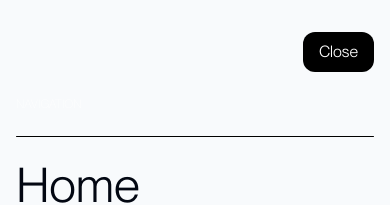
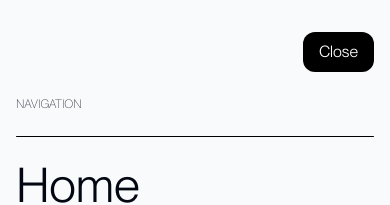
Before and after one commit to umar-ibn-shafee/portfolio, a Next.js app: page / in a window 390 px wide. Both pictures are taken after a click on the element "Menu". Shown: the top 205 px of the page. Built offline with nearby package versions, Linux system fonts and the light colour scheme.

Commit message:
mobile header fixes

```diff
--- a/components/header.tsx
+++ b/components/header.tsx
@@ -25,7 +25,7 @@ export default function Header() {
                         before:bottom-[30%] before:h-[0.4rem] before:w-[0.4rem] before:rounded-full"
                         onClick={() => setIsMobileNavOpen(!isMobileNavOpen)}
                     >
-                        Menu
+                        <FlowText text='Menu' onHover={true} />
                     </div>
                 </nav>
                 {isMobileNavOpen && (
@@ -36,12 +36,12 @@ export default function Header() {
                                 flex flex-col items-start gap-6 py-8'
                             >
                                 <div
-                                    className='px-4 py-2 bg-black text-white dark:bg-white/10 backdrop-blur-[0.5rem] border-black/25 rounded-xl self-end'
+                                    className='px-4 py-2 cursor-pointer bg-black text-white dark:bg-white/10 backdrop-blur-[0.5rem] border-black/25 rounded-xl self-end'
                                     onClick={() => setIsMobileNavOpen(!isMobileNavOpen)}
                                 >
                                     Close
                                 </div>
-                                <div className='uppercase font-thin text-xs text-white'>Navigation</div>
+                                <div className='uppercase font-thin text-xs dark:text-white'>Navigation</div>
                                 <div className='h-[0.05rem] w-[100%] bg-black dark:bg-slate-50 rounded-xl'></div>
                                 <ul className='w-[100%] flex flex-col items-start font-medium text-5xl gap-5'>
                                     {links.map(link => (
```
